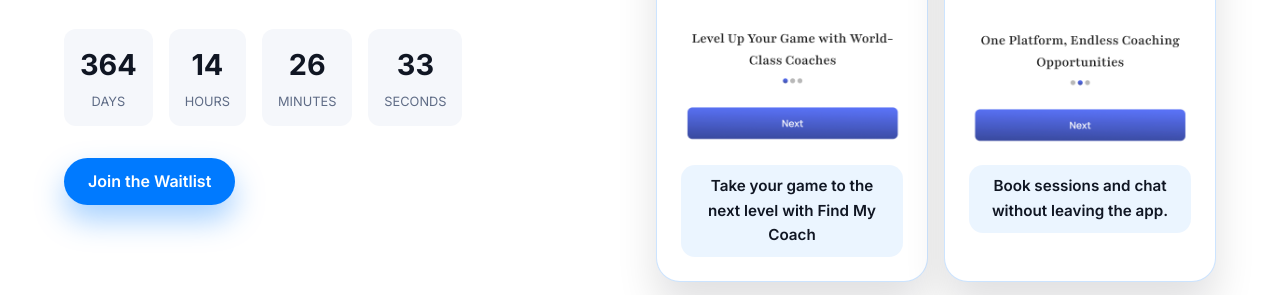
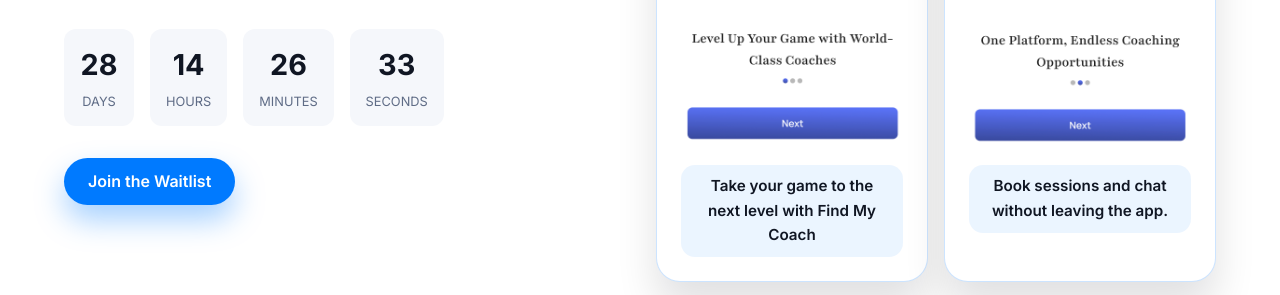
Before and after one commit to FindMyCoachApp/findmycoach.github.io, a plain HTML site: page index.html in a window 1280 px wide. Shown: the part 505-800 px from the top of the page. Drawn offline with Linux system fonts and the light colour scheme.

Commit message:
Add files via upload

```diff
--- a/script.js
+++ b/script.js
@@ -1,12 +1,5 @@
-const countdownTarget = (() => {
-    const now = new Date();
-    const currentYear = now.getFullYear();
-    const target = new Date(`${currentYear}-12-17T00:00:00`);
-    if (target < now) {
-        target.setFullYear(currentYear + 1);
-    }
-    return target;
-})();
+// Countdown target fixed to Jan 15, 2026
+const countdownTarget = new Date('2026-01-15T00:00:00');
 
 const countdownElements = {
     days: document.getElementById('days'),
```
Also changed, not shown: index.html (line endings or trailing spaces).
